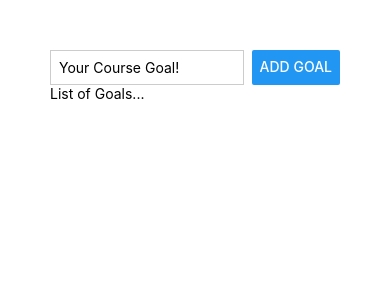
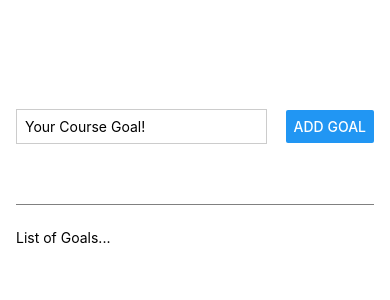
Before and after one commit to davidliberal0/native-app, a React Native app: screen / in a window 390 px wide. Shown: the top 300 px of the page. Built offline with nearby package versions, Linux system fonts and the light colour scheme.

Commit message:
add basic layout styling

```diff
--- a/App.js
+++ b/App.js
@@ -1,4 +1,5 @@
 import { StyleSheet, Text, View, Button, TextInput } from "react-native";
+import { ReloadInstructions } from "react-native/Libraries/NewAppScreen";
 
 export default function App() {
   return (
@@ -7,7 +8,7 @@ export default function App() {
         <TextInput placeholder="Your Course Goal!" style={styles.textInput} />
         <Button title="Add Goal" />
       </View>
-      <View>
+      <View style={styles.goalsContainer}>
         <Text>List of Goals...</Text>
       </View>
     </View>
@@ -16,17 +17,27 @@ export default function App() {
 
 const styles = StyleSheet.create({
   appContainer: {
-    padding: 50,
+    flex: 1,
+    paddingTop: 50,
+    paddingHorizontal: 16,
   },
   inputContainer: {
+    flex: 1,
     flexDirection: "row",
     justifyContent: "space-between",
+    alignItems: "center",
+    marginBottom: 24,
+    borderBottomWidth: 1,
+    borderBottomColor: "grey",
   },
   textInput: {
     borderWidth: 1,
     borderColor: "#cccccc",
-    width: "80%",
+    width: "70%",
     marginRight: 8,
     padding: 8,
   },
+  goalsContainer: {
+    flex: 4,
+  },
 });
```
